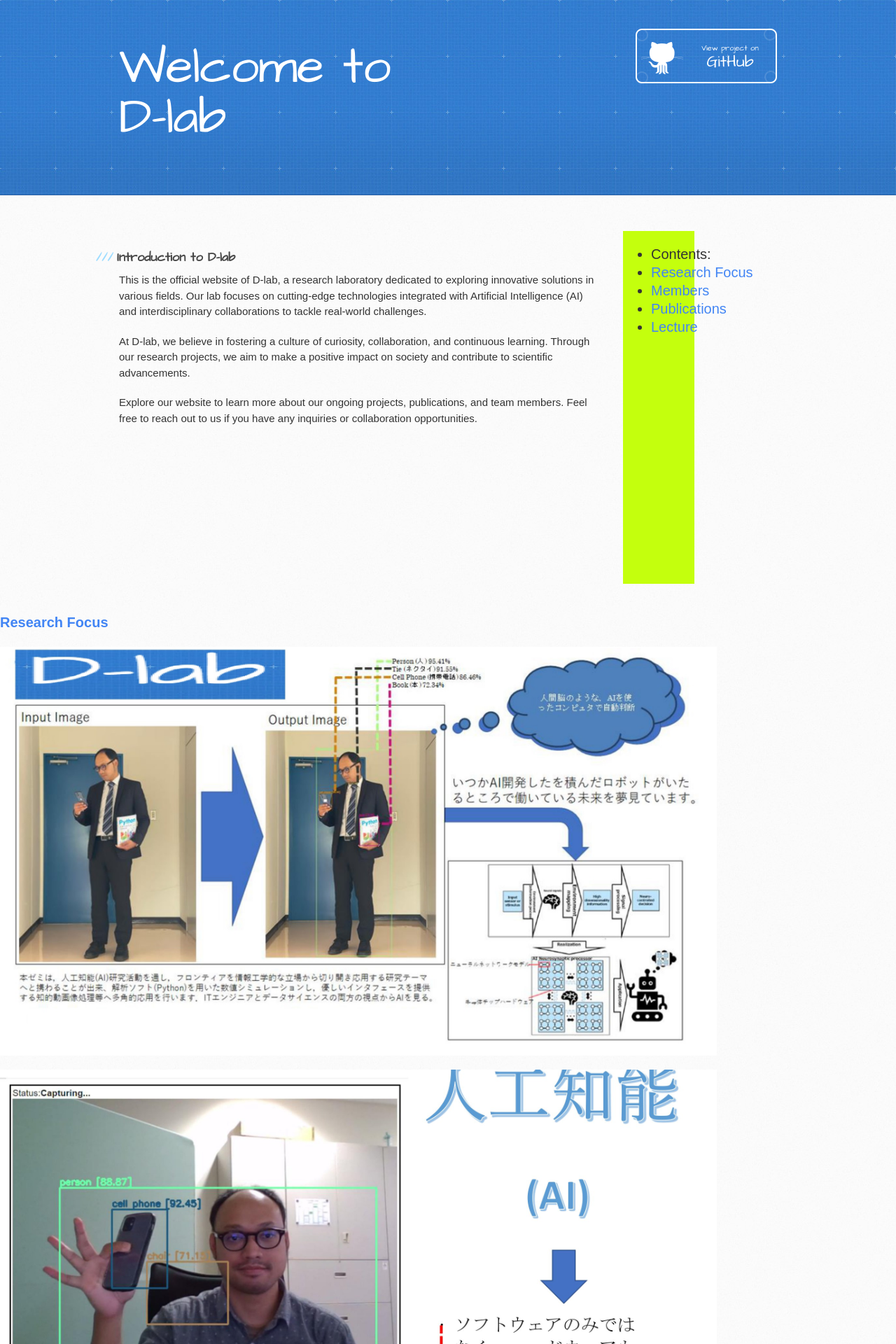
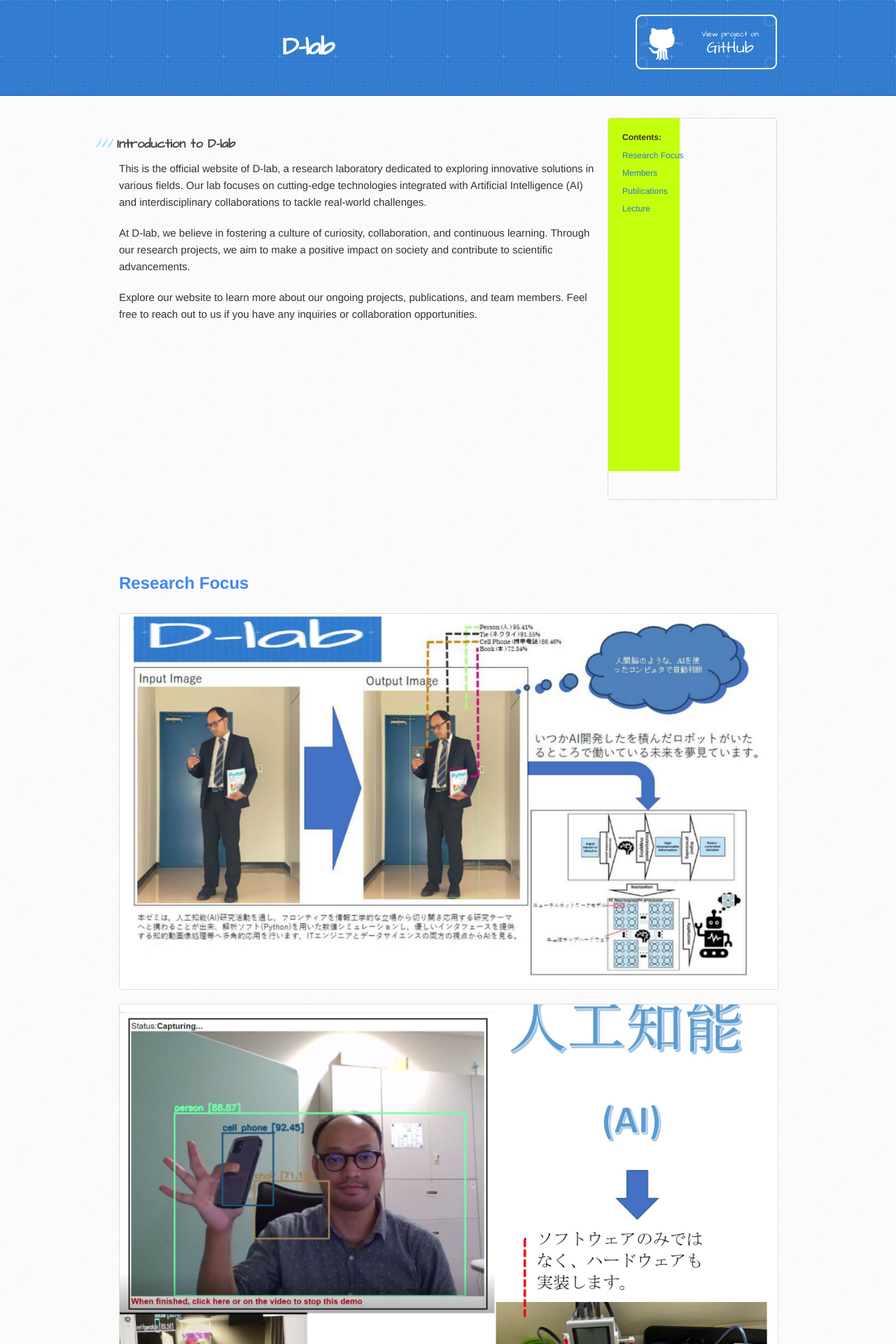
Before and after one commit to DindaPramanta/D-Lab.github.io, a Jekyll site: the page built from index.md, in a window 1280 px wide. Shown: the top 1920 px of the page at 70% size. Built offline with Jekyll 4.4.1, drawn with Linux system fonts in a browser that asks for light colours; the repository's description, which GitHub fills in, is left out; some of the changed text lies outside the part shown.

Commit message:
Update default.html

```diff
--- a/_layouts/default.html
+++ b/_layouts/default.html
@@ -3,7 +3,7 @@
   <head>
     <meta charset='utf-8'>
     <meta http-equiv="X-UA-Compatible" content="IE=edge">
-    <meta name="viewport" content="width=device-width, initial-scale=1, maximum-scale=1">
+    <meta name="viewport" content="width=device-width, initial-scale=1.0">
     <link rel="stylesheet" href="{{ '/assets/css/style.css?v=' | append: site.github.build_revision | relative_url }}" media="screen" type="text/css">
     <link rel="stylesheet" href="{{ '/assets/css/print.css' | relative_url }}" media="print" type="text/css">
 
@@ -17,34 +17,37 @@
     <style>
       body {
         color: #333;
-        font-family: Arial, sans-serif;
-        line-height: 1.5;
+        font-family: 'Helvetica Neue', Arial, sans-serif;
+        line-height: 1.6;
+        background-color: #f9f9f9;
+        margin: 0;
+        padding: 0;
       }
 
-      h1, h2, h3 {
-        color: #4285F4;
+      header, footer {
+        background-color: #4285F4;
+        color: white;
+        padding: 20px 0;
+        text-align: center;
+      }
+
+      header h1, header h2, footer p {
+        margin: 10px 0;
+      }
+
+      header h1 {
+        font-size: 36px;
         font-weight: bold;
       }
 
-      h1 {
-        font-size: 32px;
-      }
-
-      h2 {
+      header h2 {
         font-size: 24px;
       }
 
-      h3 {
-        font-size: 20px;
-      }
-
-      a {
-        color: #4285F4;
-        text-decoration: none;
-      }
-
-      a:hover {
-        text-decoration: underline;
+      .inner {
+        max-width: 960px;
+        margin: 0 auto;
+        padding: 20px;
       }
 
       .button {
@@ -54,24 +57,34 @@
         color: #FFF;
         text-align: center;
         border-radius: 4px;
+        text-decoration: none;
       }
 
-      .inner {
-        max-width: 960px;
-        margin: 0 auto;
-        padding: 20px;
+      .button:hover {
+        background-color: #357ae8;
       }
 
       #main-content {
         margin-bottom: 40px;
       }
 
-      #sidebar-navigation {
+      h3 {
+        color: #4285F4;
+        font-weight: bold;
+        font-size: 24px;
+        margin-top: 20px;
+      }
+
+      p {
+        margin-bottom: 20px;
+      }
+
+      #sidebar {
+        background-color: #fff;
+        border: 1px solid #ddd;
+        border-radius: 4px;
+        margin-bottom: 40px;
         padding: 20px;
-        margin-bottom: 40px;
-        background-image: url('../assets/images/sidebar-bg.jpg');
-        background-size: cover;
-        font-size: 18px; /* Increased the font size */
       }
 
       #sidebar-navigation ul {
@@ -84,19 +97,21 @@
         margin-bottom: 10px;
       }
 
-      footer {
-        background-color: #EEE;
-        padding: 20px;
+      .image-container {
+        margin-bottom: 20px;
         text-align: center;
       }
 
-      footer p {
-        margin-bottom: 10px;
+      .image-container img {
+        max-width: 100%;
+        height: auto;
+        border-radius: 4px;
+        border: 1px solid #ddd;
       }
 
       .repo-owner {
         font-size: 14px;
-        color: #666;
+        color: #ddd;
       }
     </style>
   </head>
@@ -105,7 +120,7 @@
     <header>
       <div class="inner">
         <a href="{{ '/' | absolute_url }}">
-          <h1>Welcome to<br>D-lab</h1>
+          <h1>D-lab</h1>
         </a>
         <h2>{{ Dinda Pramanta's Lab | default: site.github.project_tagline }}</h2>
         {% if site.github.is_project_page %}
@@ -117,14 +132,12 @@
       </div>
     </header>
 
-    <div id="content-wrapper">
-    <div class="inner clearfix">
+    <div id="content-wrapper" class="inner clearfix">
       <section id="main-content">
         <h3>Introduction to D-lab</h3>
         <p>This is the official website of D-lab, a research laboratory dedicated to exploring innovative solutions in various fields. Our lab focuses on cutting-edge technologies integrated with Artificial Intelligence (AI) and interdisciplinary collaborations to tackle real-world challenges.</p>
         <p>At D-lab, we believe in fostering a culture of curiosity, collaboration, and continuous learning. Through our research projects, we aim to make a positive impact on society and contribute to scientific advancements.</p>
         <p>Explore our website to learn more about our ongoing projects, publications, and team members. Feel free to reach out to us if you have any inquiries or collaboration opportunities.</p>
-          <!-- Replace the above paragraphs with your own introduction message -->
       </section>
 
       <aside id="sidebar">
@@ -139,47 +152,44 @@
           </a>
         {% endif %}
 
-<ul style="font-size: 20px;">
-  <li>Contents:</li>
+        <div id="sidebar-navigation">
+          <ul>
+            <li><strong>Contents:</strong></li>
             <li><a href="#section1">Research Focus</a></li>
             <li><a href="#section2">Members</a></li>
             <li><a href="#section3">Publications</a></li>
             <li><a href="#section4">Lecture</a></li>
           </ul>
-
+        </div>
       </aside>
     </div>
-    </div>
 
-    <section id="section1">
+    <section id="section1" class="inner">
       <h3>Research Focus</h3>
       <div class="image-container">
-        <img class="poster-image" src="{{ '/assets/images/Poster-1.jpg' | relative_url }}" alt="D-Lab Poster">
+        <img src="{{ '/assets/images/Poster-1.jpg' | relative_url }}" alt="D-Lab Poster">
       </div>
       <div class="image-container">
-
-        <img class="poster-image" src="{{ '/assets/images/Poster-2.jpg' | relative_url }}" alt="D-Lab Poster">
-
+        <img src="{{ '/assets/images/Poster-2.jpg' | relative_url }}" alt="D-Lab Poster">
       </div>
       <div class="image-container">
-
-        <img class="poster-image" src="{{ '/assets/images/Poster-3.jpg' | relative_url }}" alt="D-Lab Poster">
+        <img src="{{ '/assets/images/Poster-3.jpg' | relative_url }}" alt="D-Lab Poster">
       </div>
     </section>
 
-    <section id="section2">
+    <section id="section2" class="inner">
       <h3>Members</h3>
-      <p>Under_construction.</p>
+      <p>Under construction.</p>
     </section>
 
-    <section id="section3">
+    <section id="section3" class="inner">
       <h3>Publications</h3>
-      <p>Under_construction.</p>
+      <p>Under construction.</p>
     </section>
 
-    <section id="section4">
+    <section id="section4" class="inner">
       <h3>Lecture</h3>
-      <p>Under_construction.</p>
+      <p>Under construction.</p>
     </section>
 
     <footer>
```
Lines whose indentation alone changed are shown as unchanged.
